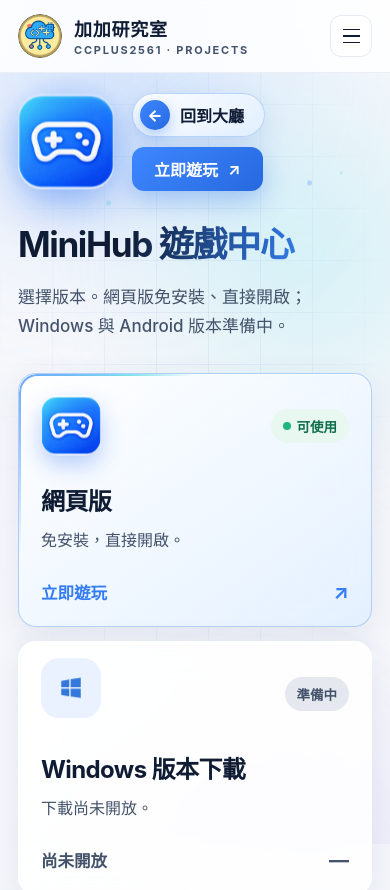
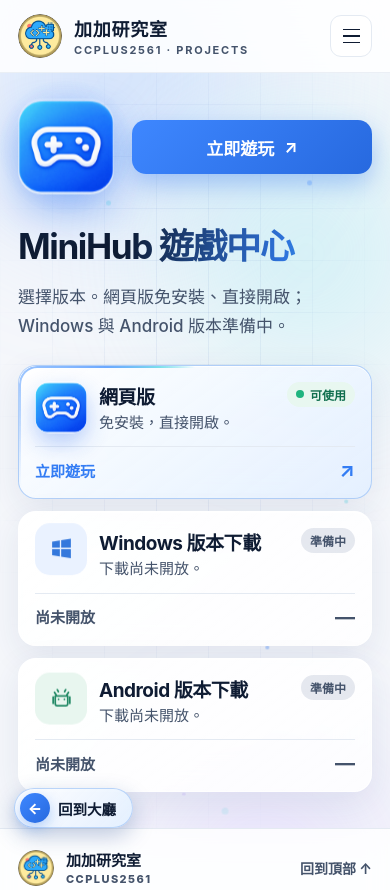
Before and after one commit to ccplus2561/ccplus2561.github.io, a plain HTML site: page projects/index.html in a window 390 px wide. Shown: the top 890 px of the page. Drawn offline with Linux system fonts and the light colour scheme.

Commit message:
Add files via upload

```diff
--- a/assets/css/projects.css
+++ b/assets/css/projects.css
@@ -165,3 +165,46 @@ html[data-theme="dark"] .mh-status-item.is-live small { color: #8be6c3; }
   .sub-page .page-hero h1 { grid-column: 1 / -1; grid-row: 3; margin: 22px 0 8px; font-size: clamp(32px, 9vw, 40px); }
   .sub-page .page-hero .mh-hero-copy > p { grid-column: 1 / -1; grid-row: 4; font-size: 17px; }
 }
+
+/* ---- Mobile v2: floating back button, tuned play button, compact cards ---- */
+@media (max-width: 700px) {
+  /* 1. back-to-lobby floats at the bottom-left, kept small */
+  .sub-page .back-lobby-btn {
+    position: fixed; left: 14px; bottom: calc(16px + env(safe-area-inset-bottom, 0px)); z-index: 90;
+    grid-column: auto; grid-row: auto; min-height: 40px; margin: 0; padding: 0 16px 0 5px; gap: 8px; font-size: 14.5px;
+    box-shadow: 0 8px 22px rgba(30,70,140,.28);
+  }
+  .sub-page .back-lobby-btn .back-arrow { width: 30px; height: 30px; font-size: 15px; }
+  .sub-page .back-lobby-btn:hover { transform: none; }
+  .sub-page .site-footer { padding-bottom: calc(66px + env(safe-area-inset-bottom, 0px)); }
+
+  /* 2. play button sits beside the logo, vertically centred and full width of the column */
+  .sub-page .page-hero { padding-top: 26px; }
+  .sub-page .mh-hero-logo { grid-row: 1; }
+  .sub-page .mh-hero-actions { grid-column: 2; grid-row: 1; justify-self: stretch; align-self: center; }
+  .sub-page .mh-cta { width: 100%; justify-content: center; min-height: 54px; font-size: 17px; border-radius: 14px; }
+  .sub-page .page-hero h1 { grid-row: 2; margin: 20px 0 6px; }
+  .sub-page .page-hero .mh-hero-copy > p { grid-row: 3; }
+
+  /* 3. shorter version cards */
+  .sub-page .project-grid { gap: 12px; }
+  .sub-page .project-card {
+    display: grid; grid-template-columns: 52px minmax(0, 1fr) auto; column-gap: 14px; row-gap: 0; align-items: center;
+    min-height: 0; padding: 16px 18px;
+  }
+  .sub-page .project-card-top { display: contents; }
+  .sub-page .project-icon { grid-area: 1 / 1 / 3 / 2; width: 52px; height: 52px; border-radius: 15px; align-self: center; }
+  .sub-page .project-icon svg { width: 25px; height: 25px; }
+  .sub-page .status-pill { grid-area: 1 / 3; align-self: start; padding: 5px 10px; font-size: 12.5px; }
+  .sub-page .project-card h3 { grid-area: 1 / 2; margin: 0; font-size: 21px; align-self: end; }
+  .sub-page .project-card p { grid-area: 2 / 2 / 3 / 4; margin: 3px 0 0; font-size: 15px; line-height: 1.5; }
+  .sub-page .project-card-bottom { grid-area: 3 / 1 / 4 / 4; margin-top: 12px; padding-top: 11px; border-top: 1px solid var(--line); font-size: 15px; }
+  .sub-page .projects-section { padding-top: 16px; padding-bottom: 36px; }
+}
+@media (max-width: 700px) {
+  .sub-page .project-card { column-gap: 12px; padding: 16px; }
+  .sub-page .project-card h3 { font-size: 19px; white-space: nowrap; }
+  .sub-page .status-pill { padding: 4px 9px; font-size: 12px; }
+}
+/* keep the floating back button above the footer (main must not form its own stacking context) */
+.sub-page main { z-index: auto; }
```
